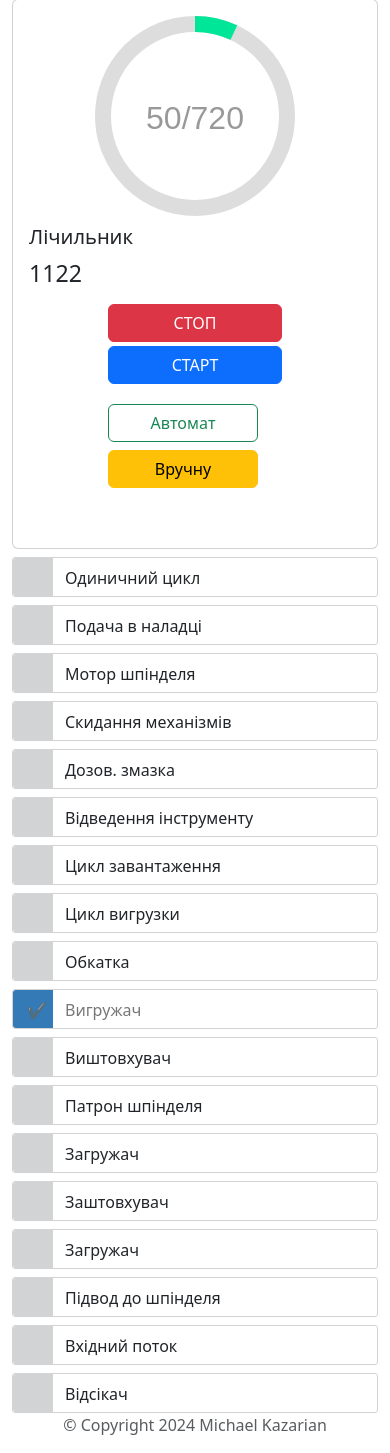
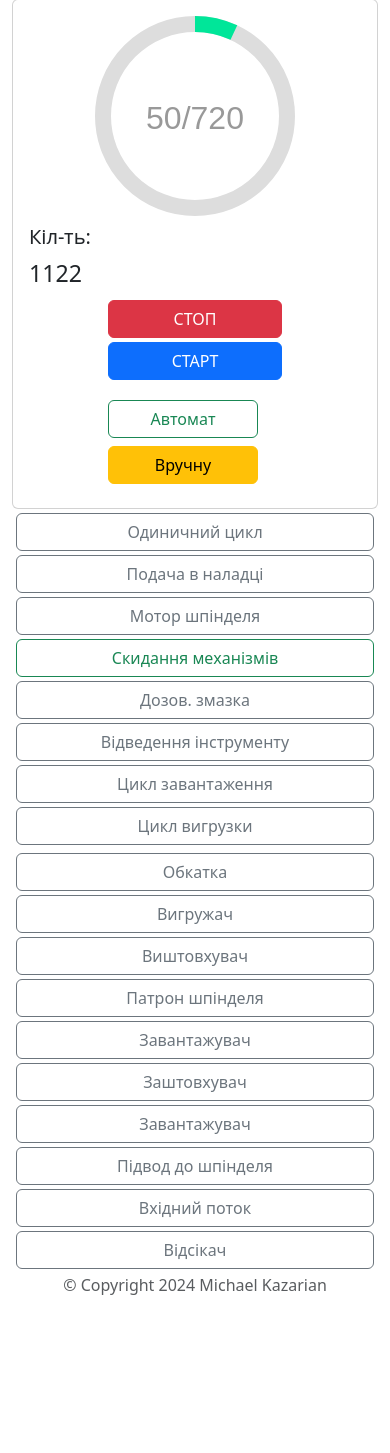
Before and after one commit to MichaelKazarian/LAC, a Node server app: page / in a window 390 px wide; the page is wider, and only the part inside the window is pictured. Shown: the part 107-1560 px from the top of that part. After the commit the page ends 1420 px from the top of that part, so only its background shows below. Run offline with Node 20, Linux system fonts and the light colour scheme; some libraries are stand-ins or nearby versions.

Commit message:
new Radio buttons

```diff
--- a/WEBAPP/views/css/app.css
+++ b/WEBAPP/views/css/app.css
@@ -108,4 +108,7 @@
   background-color: #5bc0de;
 }
 
-circle-progress::part(base) {width: 200px; height: auto;}
+circle-progress::part(base) {
+  width: 200px;
+  height: auto;
+}
--- a/WEBAPP/views/pages/index.ejs
+++ b/WEBAPP/views/pages/index.ejs
@@ -18,14 +18,14 @@
             <div class="col-sm-6 d-flex justify-content-center">
               <circle-progress id="MyC" value="50" max="720"></circle-progress>
             </div>
-            <div class="col-sm-4">
+            <div class="col-sm-2">
               <div class="fs-5 fw-normal mb-2">
-                Лічильник
+                Кіл-ть:
               </div>
               <h2 class="fs-3 fw-extrabold">1122</h2>
             </div>
-            <div class="col-sm-2 d-flex justify-content-center">
-              <div class="mb-3 mt-1">
+            <div class="col-sm-4 d-flex justify-content-center">
+              <div>
                 <div class="row mb-1 mt-1">
                   <button class="btn btn-danger" type="button">СТОП</button>
                 </div>
@@ -33,7 +33,7 @@
                   <button class="btn btn-primary" type="button">СТАРТ</button>
                 </div>
 
-                <div class="row mb-4 mt-3">
+                <div class="row mb-1 mt-3">
                   <div class="row mb-1 mt-1">
                     <input type="radio" class="btn-check" name="radio-auto-mode" id="rb-auto" autocomplete="off">
                     <label class="btn btn-outline-success" for="rb-auto">Автомат</label>
@@ -49,88 +49,86 @@
         </div>
       </div>
 
-      <div class="row funkyradio">
+      <div class="row">
         <!-- Radio -->
         <div class="col-sm-6">
           <!-- <h4>Radio Buttons Left</h4> -->
-          <div class="funkyradio-primary">
-            <input type="radio" name="radio-operation" id="radio1" />
-            <label for="radio1">Одиничний цикл</label>
+          <div class="row mx-1 my-1">
+            <input type="radio" class="btn-check" name="radio-operation" id="radio1" autocomplete="off">
+            <label class="btn btn-outline-secondary" for="radio1">Одиничний цикл</label>
           </div>
-          <div class="funkyradio-primary">
-            <input type="radio" name="radio-operation" id="radio2" checked/>
-            <label for="radio2">Подача в наладці</label>
+          <div class="row mx-1 my-1">
+            <input type="radio" class="btn-check" name="radio-operation" id="radio2" autocomplete="off">
+            <label class="btn btn-outline-secondary" for="radio2">Подача в наладці</label>
           </div>
-          <div class="funkyradio-success">
-            <input type="radio" name="radio-operation" id="radio3" />
-            <label for="radio3">Мотор шпінделя</label>
+          <div class="row mx-1 my-1">
+            <input type="radio" class="btn-check" name="radio-operation" id="radio3" autocomplete="off">
+            <label class="btn btn-outline-secondary" for="radio3">Мотор шпінделя</label>
           </div>
-          <div class="funkyradio-danger">
-            <input type="radio" name="radio-operation" id="radio4" />
-            <label for="radio4">Скидання механізмів</label>
+          <div class="row mx-1 my-1">
+            <input type="radio" class="btn-check" name="radio-operation" id="radio4" autocomplete="off">
+            <label class="btn btn-outline-success" for="radio4">Скидання механізмів</label>
           </div>
-          <div class="funkyradio-warning">
-            <input type="radio" name="radio-operation" id="radio5" />
-            <label for="radio5">Дозов. змазка</label>
+          <div class="row mx-1 my-1">
+            <input type="radio" class="btn-check" name="radio-operation" id="radio5" autocomplete="off">
+            <label class="btn btn-outline-secondary" for="radio5">Дозов. змазка</label>
           </div>
-          <div class="funkyradio-primary">
-            <input type="radio" name="radio-operation" id="radio6" />
-            <label for="radio6">Відведення інструменту</label>
+          <div class="row mx-1 my-1">
+            <input type="radio" class="btn-check" name="radio-operation" id="radio6" autocomplete="off">
+            <label class="btn btn-outline-secondary" for="radio6">Відведення інструменту</label>
           </div>
-          <div class="funkyradio-primary">
-            <input type="radio" name="radio-operation" id="radio7" />
-            <label for="radio7">Цикл завантаження</label>
+          <div class="row mx-1 my-1">
+            <input type="radio" class="btn-check" name="radio-operation" id="radio7" autocomplete="off">
+            <label class="btn btn-outline-secondary" for="radio7">Цикл завантаження</label>
           </div>
-          <div class="funkyradio-primary">
-            <input type="radio" name="radio-operation" id="radio8" />
-            <label for="radio8">Цикл вигрузки</label>
+          <div class="row mx-1 my-1">
+            <input type="radio" class="btn-check" name="radio-operation" id="radio8" autocomplete="off">
+            <label class="btn btn-outline-secondary" for="radio8">Цикл вигрузки</label>
           </div>
-
         </div>
 
         <div class="col-sm-6">
           <!-- <h4>Radio Buttons Right</h4> -->
-          <div class="funkyradio-primary">
-            <input type="radio" name="radio-operation" id="radio9" />
-            <label for="radio9">Обкатка</label>
+          <div class="row mx-1 my-1">
+            <input type="radio" class="btn-check" name="radio-operation" id="radio9" autocomplete="off">
+            <label class="btn btn-outline-secondary" for="radio9">Обкатка</label>
           </div>
-          <div class="funkyradio-primary">
-            <input type="radio" name="radio-operation" id="radio10" checked/>
-            <label for="radio10">Вигружач</label>
+          <div class="row mx-1 my-1">
+            <input type="radio" class="btn-check" name="radio-operation" id="radio10" autocomplete="off">
+            <label class="btn btn-outline-secondary" for="radio10">Вигружач</label>
           </div>
-          <div class="funkyradio-success">
-            <input type="radio" name="radio-operation" id="radio11" />
-            <label for="radio11">Виштовхувач</label>
+          <div class="row mx-1 my-1">
+            <input type="radio" class="btn-check" name="radio-operation" id="radio11" autocomplete="off">
+            <label class="btn btn-outline-secondary" for="radio11">Виштовхувач</label>
           </div>
-          <div class="funkyradio-danger">
-            <input type="radio" name="radio-operation" id="radio12" />
-            <label for="radio12">Патрон шпінделя</label>
+          <div class="row mx-1 my-1">
+            <input type="radio" class="btn-check" name="radio-operation" id="radio12" autocomplete="off">
+            <label class="btn btn-outline-secondary" for="radio12">Патрон шпінделя</label>
           </div>
-          <div class="funkyradio-warning">
-            <input type="radio" name="radio-operation" id="radio13" />
-            <label for="radio13">Загружач</label>
+          <div class="row mx-1 my-1">
+            <input type="radio" class="btn-check" name="radio-operation" id="radio13" autocomplete="off">
+            <label class="btn btn-outline-secondary" for="radio13">Завантажувач</label>
           </div>
-          <div class="funkyradio-info">
-            <input type="radio" name="radio-operation" id="radio14" />
-            <label for="radio14">Заштовхувач</label>
+          <div class="row mx-1 my-1">
+            <input type="radio" class="btn-check" name="radio-operation" id="radio14" autocomplete="off">
+            <label class="btn btn-outline-secondary" for="radio14">Заштовхувач</label>
           </div>
-          <div class="funkyradio-warning">
-            <input type="radio" name="radio-operation" id="radio15" />
-            <label for="radio15">Загружач</label>
+          <div class="row mx-1 my-1">
+            <input type="radio" class="btn-check" name="radio-operation" id="radio15" autocomplete="off">
+            <label class="btn btn-outline-secondary" for="radio15">Завантажувач</label>
           </div>
-          <div class="funkyradio-info">
-            <input type="radio" name="radio-operation" id="radio16" />
-            <label for="radio16">Підвод до шпінделя</label>
+          <div class="row mx-1 my-1">
+            <input type="radio" class="btn-check" name="radio-operation" id="radio16" autocomplete="off">
+            <label class="btn btn-outline-secondary" for="radio16">Підвод до шпінделя</label>
           </div>
-          <div class="funkyradio-warning">
-            <input type="radio" name="radio-operation" id="radio17" />
-            <label for="radio17">Вхідний поток</label>
+          <div class="row mx-1 my-1">
+            <input type="radio" class="btn-check" name="radio-operation" id="radio17" autocomplete="off">
+            <label class="btn btn-outline-secondary" for="radio17">Вхідний поток</label>
           </div>
-          <div class="funkyradio-info">
-            <input type="radio" name="radio-operation" id="radio18" />
-            <label for="radio18">Відсікач</label>
+          <div class="row mx-1 my-1">
+            <input type="radio" class="btn-check" name="radio-operation" id="radio18" autocomplete="off">
+            <label class="btn btn-outline-secondary" for="radio18">Відсікач</label>
           </div>
-
         </div>
 
         <!-- Radio end -->
```
